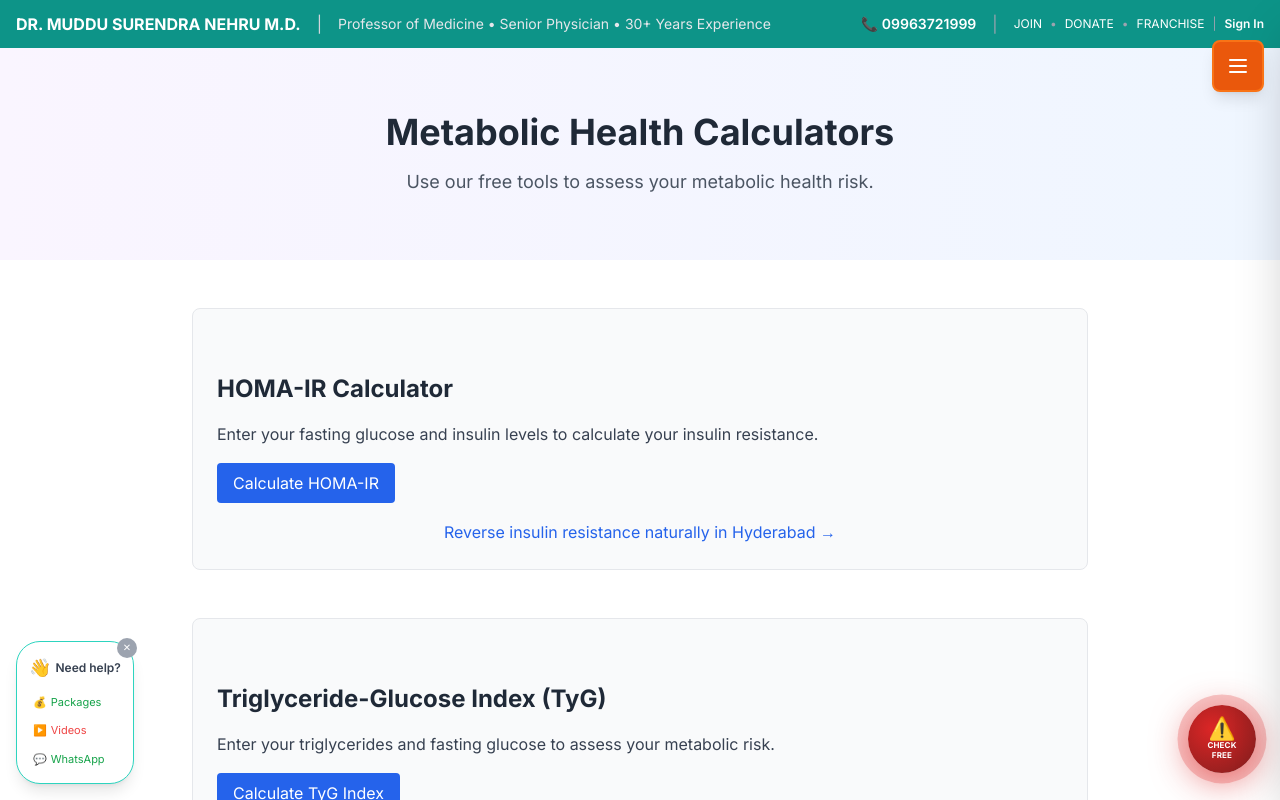
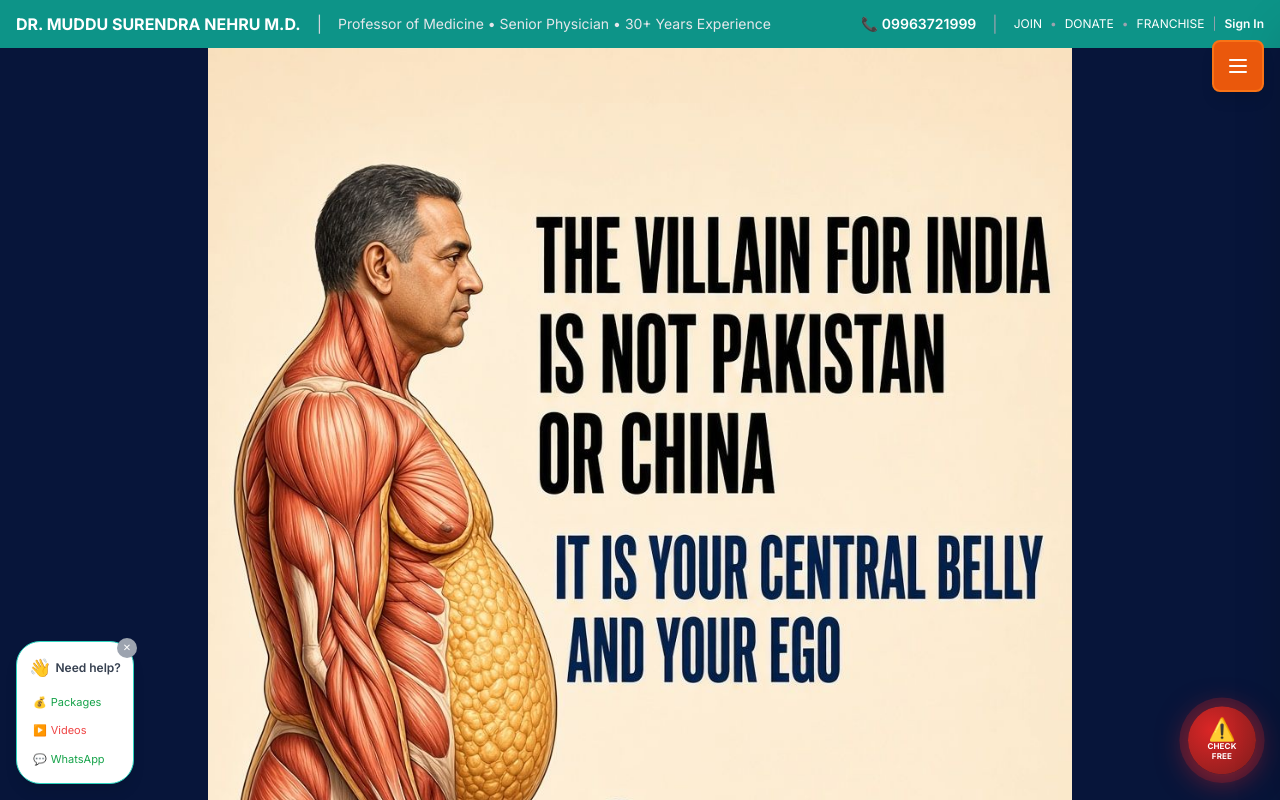
Before and after one commit to muddusurendranehru/homa-mvp-v2, a Next.js app in the folder web/: page /tools in a window 1280 px wide. Shown: the top 800 px of the page. Built offline with nearby package versions, Linux system fonts and the light colour scheme; no server answers.

Commit message:
Add poster to calculators page

```diff
--- a/web/app/tools/page.tsx
+++ b/web/app/tools/page.tsx
@@ -9,6 +9,20 @@ export const metadata: Metadata = {
 export default function ToolsPage() {
   return (
     <div className="min-h-screen bg-white font-sans">
+      {/* Poster hero image */}
+      <section className="w-full bg-[#07153a]">
+        <div className="max-w-4xl mx-auto px-0 sm:px-4">
+          <img
+            src="/images/tools-hero-central-belly.jpg"
+            alt="The villain for India is your central belly and your ego — HOMA Clinic free health calculators"
+            width={1008}
+            height={1792}
+            loading="eager"
+            style={{ width: '100%', height: 'auto', display: 'block' }}
+          />
+        </div>
+      </section>
+
       {/* Hero */}
       <header className="bg-gradient-to-r from-purple-50 to-blue-50 py-16 px-4">
         <div className="max-w-4xl mx-auto text-center">
```
Also changed, not shown: web/public/images/tools-hero-central-belly.jpg (added).
